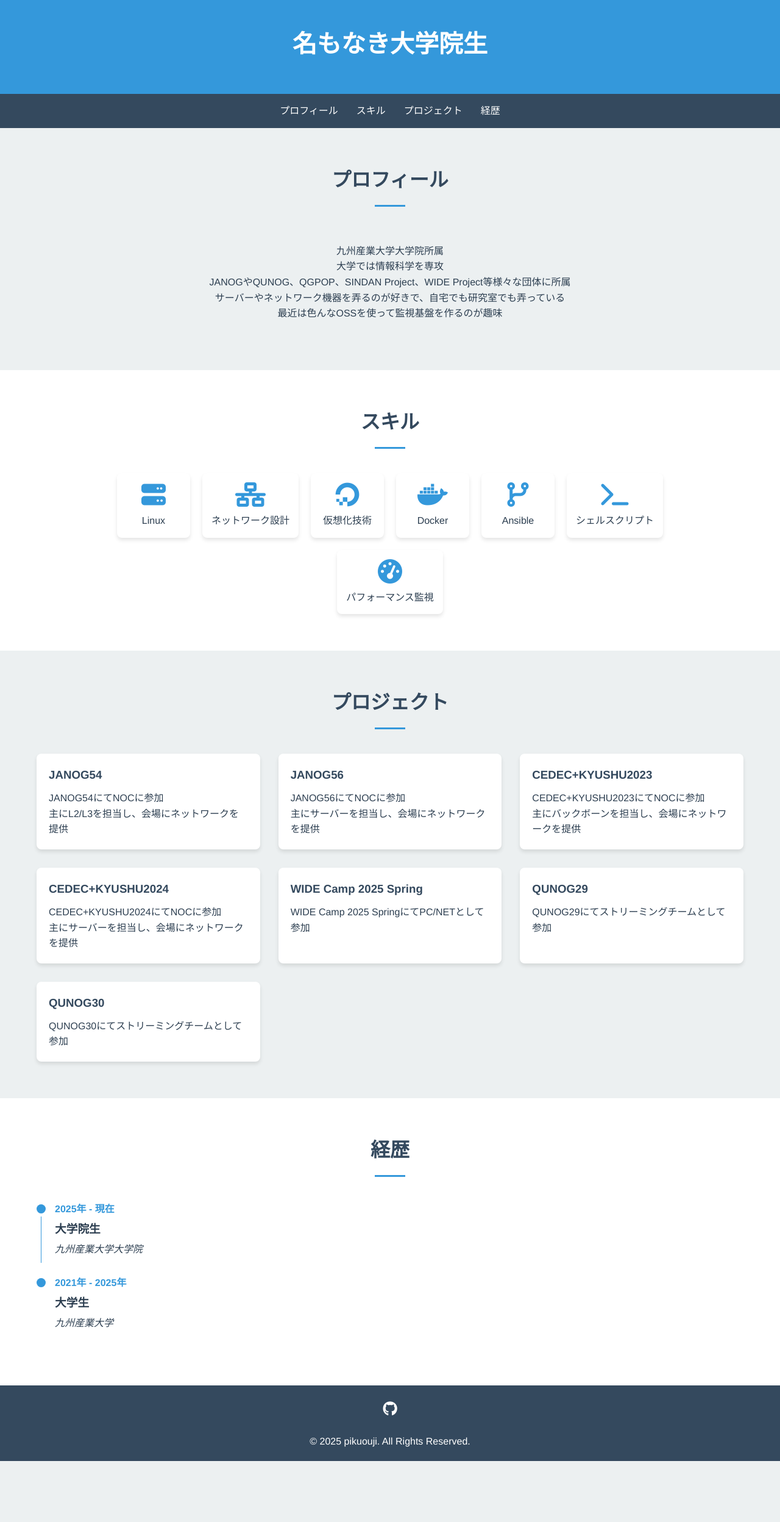
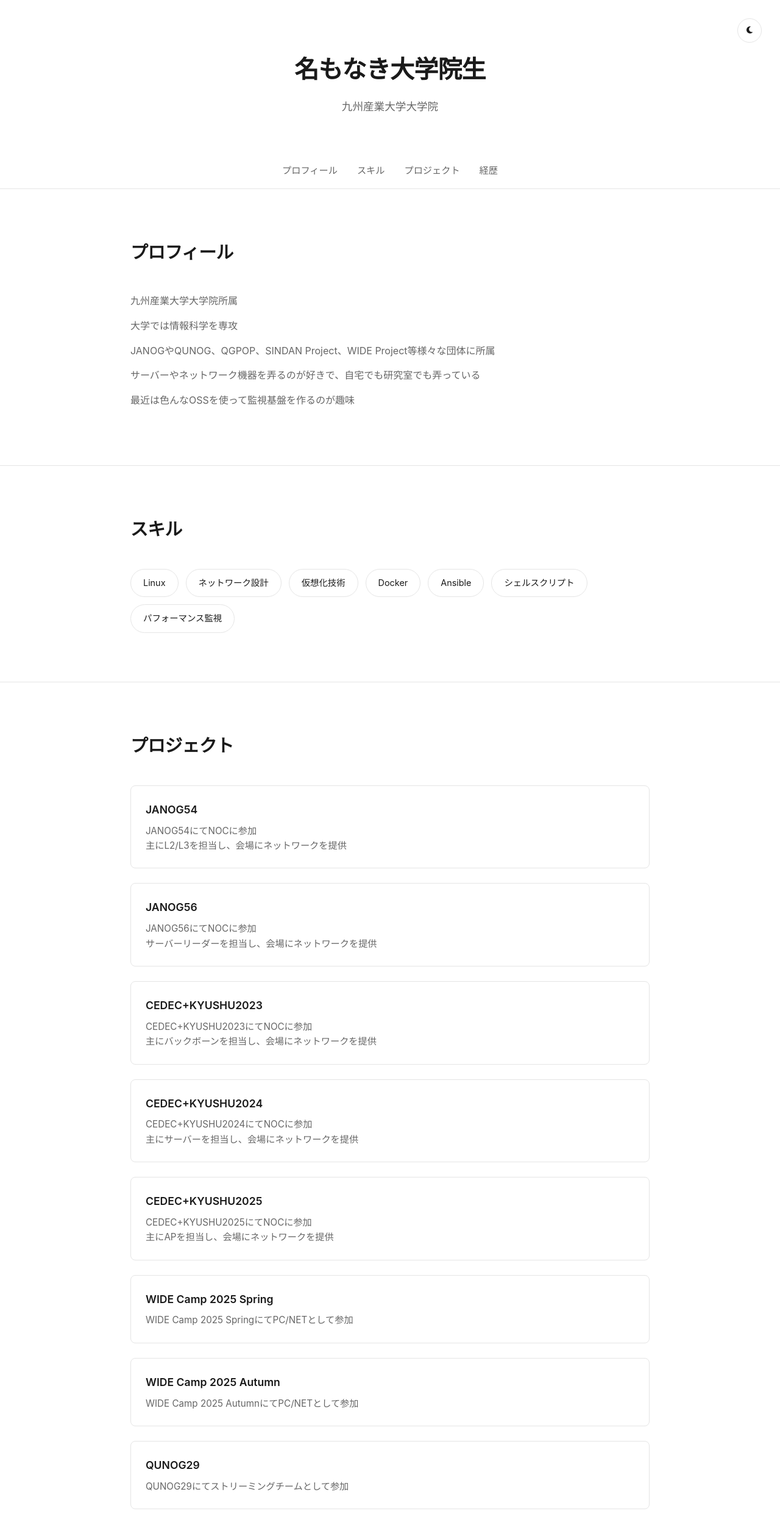
Before and after one commit to pikuouji/pikuouji.github.io, a plain HTML site: page index.html in a window 1280 px wide. Shown: the top 2496 px of the page at 61% size. Before the commit the page ends 2396 px from the top, so only its background shows below. Drawn offline with Linux system fonts and the light colour scheme.

Commit message:
モダンなデザインに更新、ダークモード対応、新規プロジェクト追加
- シンプルでモダンなデザインに刷新
- ダークモード/ライトモード切り替え機能を追加
- システムのテーマ設定を自動検出してデフォルト設定
- CEDEC+KYUSHU2025 APチーム活動を追加
- WIDE Camp 2025 Autumnを追加

```diff
--- a/index.html
+++ b/index.html
@@ -7,11 +7,19 @@
     <link rel="icon" href="logo.png">
     <style>
         :root {
-            --primary-color: #3498db;
-            --secondary-color: #2c3e50;
-            --accent-color: #e74c3c;
-            --light-color: #ecf0f1;
-            --dark-color: #34495e;
+            --bg-color: #ffffff;
+            --text-color: #1a1a1a;
+            --text-secondary: #666666;
+            --border-color: #e5e5e5;
+            --hover-bg: #f8f9fa;
+        }
+
+        [data-theme="dark"] {
+            --bg-color: #1a1a1a;
+            --text-color: #e5e5e5;
+            --text-secondary: #a0a0a0;
+            --border-color: #333333;
+            --hover-bg: #252525;
         }
 
         * {
@@ -21,321 +29,237 @@
         }
 
         body {
-            font-family: 'Helvetica Neue', Arial, sans-serif;
-            line-height: 1.6;
-            color: var(--secondary-color);
-            background-color: var(--light-color);
+            font-family: -apple-system, BlinkMacSystemFont, 'Segoe UI', 'Roboto', 'Oxygen', 'Ubuntu', sans-serif;
+            line-height: 1.7;
+            color: var(--text-color);
+            background-color: var(--bg-color);
         }
 
         .container {
-            max-width: 1200px;
+            max-width: 900px;
             margin: 0 auto;
-            padding: 0 20px;
+            padding: 0 24px;
         }
 
         header {
-            background-color: var(--primary-color);
-            color: white;
-            padding: 40px 0;
+            padding: 80px 0 60px;
             text-align: center;
+            position: relative;
         }
 
-        .profile-img {
-            width: 150px;
-            height: 150px;
+        .theme-toggle {
+            position: absolute;
+            top: 30px;
+            right: 30px;
+            background: none;
+            border: 1px solid var(--border-color);
             border-radius: 50%;
-            object-fit: cover;
-            border: 5px solid white;
-            margin-bottom: 20px;
+            width: 40px;
+            height: 40px;
+            cursor: pointer;
+            display: flex;
+            align-items: center;
+            justify-content: center;
+            color: var(--text-color);
+            transition: all 0.2s;
+        }
+
+        .theme-toggle:hover {
+            background-color: var(--hover-bg);
         }
 
         .name {
             font-size: 2.5rem;
-            margin-bottom: 10px;
+            font-weight: 600;
+            margin-bottom: 12px;
+            letter-spacing: -0.02em;
         }
 
         .title {
-            font-size: 1.2rem;
-            opacity: 0.9;
+            font-size: 1.1rem;
+            color: var(--text-secondary);
+            font-weight: 400;
         }
 
         nav {
-            background-color: var(--dark-color);
-            padding: 15px 0;
+            border-bottom: 1px solid var(--border-color);
             position: sticky;
             top: 0;
             z-index: 100;
+            background-color: var(--bg-color);
+            backdrop-filter: blur(10px);
         }
 
         nav ul {
             display: flex;
             justify-content: center;
             list-style: none;
-        }
-
-        nav li {
-            margin: 0 15px;
+            gap: 32px;
+            padding: 16px 0;
         }
 
         nav a {
-            color: white;
+            color: var(--text-secondary);
             text-decoration: none;
             font-weight: 500;
-            transition: color 0.3s;
+            font-size: 0.95rem;
+            transition: color 0.2s;
         }
 
         nav a:hover {
-            color: var(--accent-color);
+            color: var(--text-color);
         }
 
         section {
-            padding: 60px 0;
+            padding: 80px 0;
+            border-bottom: 1px solid var(--border-color);
         }
 
-        section:nth-child(even) {
-            background-color: white;
+        section:last-of-type {
+            border-bottom: none;
         }
 
         .section-title {
-            text-align: center;
+            font-size: 1.8rem;
             margin-bottom: 40px;
-            color: var(--dark-color);
-            font-size: 2rem;
-            position: relative;
-        }
-
-        .section-title::after {
-            content: '';
-            display: block;
-            width: 50px;
-            height: 3px;
-            background-color: var(--primary-color);
-            margin: 15px auto 0;
-        }
-
-        .about-content {
-            text-align: center;
-            display: flex;
-            flex-wrap: wrap;
-            justify-content: space-between;
-            align-items: center;
+            font-weight: 600;
+            letter-spacing: -0.02em;
         }
 
         .about-text {
-            flex: 1;
-            min-width: 300px;
-            padding: 20px;
+            max-width: 700px;
+            color: var(--text-secondary);
+            line-height: 1.8;
         }
 
-        /* 新しいスキルのスタイル */
+        .about-text p {
+            margin-bottom: 12px;
+        }
+
         .skills-container {
             display: flex;
             flex-wrap: wrap;
-            justify-content: center;
-            gap: 20px;
-            max-width: 900px;
-            margin: 0 auto;
+            gap: 12px;
         }
 
         .skill-item {
-            background-color: white;
-            border-radius: 8px;
-            padding: 15px;
-            box-shadow: 0 4px 6px rgba(0, 0, 0, 0.1);
-            display: flex;
-            flex-direction: column;
-            align-items: center;
-            min-width: 120px;
-            transition: transform 0.3s;
+            padding: 10px 20px;
+            border: 1px solid var(--border-color);
+            border-radius: 24px;
+            font-size: 0.9rem;
+            color: var(--text-color);
+            transition: all 0.2s;
         }
 
         .skill-item:hover {
-            transform: translateY(-5px);
-        }
-
-        .skill-icon {
-            font-size: 2.5rem;
-            color: var(--primary-color);
-            margin-bottom: 10px;
-        }
-
-        .skill-name {
-            font-weight: 500;
-            text-align: center;
+            background-color: var(--hover-bg);
         }
 
         .projects {
-            display: grid;
-            grid-template-columns: repeat(auto-fill, minmax(300px, 1fr));
-            gap: 30px;
+            display: flex;
+            flex-direction: column;
+            gap: 24px;
         }
 
         .project-card {
-            background-color: white;
+            padding: 24px;
+            border: 1px solid var(--border-color);
             border-radius: 8px;
-            overflow: hidden;
-            box-shadow: 0 4px 6px rgba(0, 0, 0, 0.1);
-            transition: transform 0.3s;
+            transition: all 0.2s;
         }
 
         .project-card:hover {
-            transform: translateY(-5px);
-        }
-
-        .project-img {
-            width: 100%;
-            height: 200px;
-            object-fit: cover;
-        }
-
-        .project-info {
-            padding: 20px;
+            background-color: var(--hover-bg);
         }
 
         .project-title {
-            color: var(--dark-color);
-            margin-bottom: 10px;
+            font-size: 1.1rem;
+            font-weight: 600;
+            margin-bottom: 8px;
         }
 
-        .project-tags {
-            display: flex;
-            flex-wrap: wrap;
-            gap: 5px;
-            margin-top: 15px;
-        }
-
-        .tag {
-            background-color: var(--primary-color);
-            color: white;
-            padding: 5px 10px;
-            border-radius: 20px;
-            font-size: 0.8rem;
+        .project-card p {
+            color: var(--text-secondary);
+            font-size: 0.95rem;
+            line-height: 1.6;
         }
 
         .experience-item {
-            margin-bottom: 30px;
-            position: relative;
-            padding-left: 30px;
+            margin-bottom: 32px;
+            padding-bottom: 32px;
+            border-bottom: 1px solid var(--border-color);
         }
 
-        .experience-item::before {
-            content: '';
-            position: absolute;
-            left: 0;
-            top: 5px;
-            width: 15px;
-            height: 15px;
-            border-radius: 50%;
-            background-color: var(--primary-color);
-        }
-
-        .experience-item:not(:last-child)::after {
-            content: '';
-            position: absolute;
-            left: 7px;
-            top: 25px;
-            width: 1px;
-            height: calc(100% - 15px);
-            background-color: var(--primary-color);
+        .experience-item:last-child {
+            border-bottom: none;
+            margin-bottom: 0;
+            padding-bottom: 0;
         }
 
         .experience-date {
-            font-weight: bold;
-            color: var(--primary-color);
+            font-size: 0.9rem;
+            color: var(--text-secondary);
+            margin-bottom: 8px;
         }
 
         .experience-title {
-            margin: 5px 0;
+            font-size: 1.1rem;
+            font-weight: 600;
+            margin-bottom: 4px;
         }
 
         .experience-company {
-            font-style: italic;
-            margin-bottom: 10px;
-        }
-
-        .contact-info {
-            text-align: center;
-            max-width: 600px;
-            margin: 0 auto 40px;
-        }
-
-        .contact-email {
-            margin: 30px 0;
-            text-align: center;
-            font-size: 1.3rem;
-        }
-
-        .contact-email a {
-            color: var(--primary-color);
-            text-decoration: none;
-            font-weight: 500;
-            padding: 10px 20px;
-            border: 2px solid var(--primary-color);
-            border-radius: 5px;
-            transition: all 0.3s;
-            display: inline-block;
-        }
-
-        .contact-email a:hover {
-            background-color: var(--primary-color);
-            color: white;
-        }
-
-        .btn {
-            display: inline-block;
-            background-color: var(--primary-color);
-            color: white;
-            padding: 12px 25px;
-            border: none;
-            border-radius: 4px;
-            cursor: pointer;
-            font-size: 1rem;
-            transition: background-color 0.3s;
-        }
-
-        .btn:hover {
-            background-color: #2980b9;
+            color: var(--text-secondary);
+            font-size: 0.95rem;
         }
 
         footer {
-            background-color: var(--dark-color);
-            color: white;
+            padding: 60px 0;
             text-align: center;
-            padding: 20px 0;
         }
 
         .social-links {
             display: flex;
             justify-content: center;
+            gap: 20px;
             margin-bottom: 20px;
-            gap: 15px;
         }
 
         .social-icon {
-            color: white;
-            font-size: 1.5rem;
-            transition: color 0.3s;
+            color: var(--text-color);
+            font-size: 1.3rem;
+            transition: opacity 0.2s;
         }
 
         .social-icon:hover {
-            color: var(--accent-color);
+            opacity: 0.6;
+        }
+
+        footer p {
+            color: var(--text-secondary);
+            font-size: 0.9rem;
         }
 
         @media (max-width: 768px) {
-            .about-content {
-                flex-direction: column;
+            .name {
+                font-size: 2rem;
             }
 
             nav ul {
-                flex-wrap: wrap;
+                gap: 20px;
             }
 
-            nav li {
-                margin: 5px 10px;
+            section {
+                padding: 60px 0;
             }
 
-            .skills-container {
-                justify-content: center;
+            .section-title {
+                font-size: 1.5rem;
+            }
+
+            .theme-toggle {
+                top: 20px;
+                right: 20px;
             }
         }
     </style>
@@ -344,8 +268,11 @@
 <body>
     <header>
         <div class="container">
-            <!-- <img src="/api/placeholder/150/150" alt="プロフィール画像" class="profile-img"> -->
+            <button class="theme-toggle" id="themeToggle" aria-label="テーマ切り替え">
+                <i class="fas fa-moon" id="themeIcon"></i>
+            </button>
             <h1 class="name">名もなき大学院生</h1>
+            <p class="title">九州産業大学大学院</p>
         </div>
     </header>
 
@@ -379,34 +306,13 @@
         <div class="container">
             <h2 class="section-title">スキル</h2>
             <div class="skills-container">
-                <div class="skill-item">
-                    <i class="fas fa-server skill-icon"></i>
-                    <span class="skill-name">Linux</span>
-                </div>
-                <div class="skill-item">
-                    <i class="fas fa-network-wired skill-icon"></i>
-                    <span class="skill-name">ネットワーク設計</span>
-                </div>
-                <div class="skill-item">
-                    <i class="fab fa-digital-ocean skill-icon"></i>
-                    <span class="skill-name">仮想化技術</span>
-                </div>
-                <div class="skill-item">
-                    <i class="fab fa-docker skill-icon"></i>
-                    <span class="skill-name">Docker</span>
-                </div>
-                <div class="skill-item">
-                    <i class="fas fa-code-branch skill-icon"></i>
-                    <span class="skill-name">Ansible</span>
-                </div>
-                <div class="skill-item">
-                    <i class="fas fa-terminal skill-icon"></i>
-                    <span class="skill-name">シェルスクリプト</span>
-                </div>
-                <div class="skill-item">
-                    <i class="fas fa-tachometer-alt skill-icon"></i>
-                    <span class="skill-name">パフォーマンス監視</span>
-                </div>
+                <div class="skill-item">Linux</div>
+                <div class="skill-item">ネットワーク設計</div>
+                <div class="skill-item">仮想化技術</div>
+                <div class="skill-item">Docker</div>
+                <div class="skill-item">Ansible</div>
+                <div class="skill-item">シェルスクリプト</div>
+                <div class="skill-item">パフォーマンス監視</div>
             </div>
         </div>
     </section>
@@ -427,7 +333,7 @@
                     <div class="project-info">
                         <h3 class="project-title">JANOG56</h3>
                         <p>JANOG56にてNOCに参加</p>
-                        <p>主にサーバーを担当し、会場にネットワークを提供</p>
+                        <p>サーバーリーダーを担当し、会場にネットワークを提供</p>
                     </div>
                 </div>
 
@@ -449,8 +355,23 @@
 
                 <div class="project-card">
                     <div class="project-info">
+                        <h3 class="project-title">CEDEC+KYUSHU2025</h3>
+                        <p>CEDEC+KYUSHU2025にてNOCに参加</p>
+                        <p>主にAPを担当し、会場にネットワークを提供</p>
+                    </div>
+                </div>
+
+                <div class="project-card">
+                    <div class="project-info">
                         <h3 class="project-title">WIDE Camp 2025 Spring</h3>
                         <p>WIDE Camp 2025 SpringにてPC/NETとして参加</p>
+                    </div>
+                </div>
+
+                <div class="project-card">
+                    <div class="project-info">
+                        <h3 class="project-title">WIDE Camp 2025 Autumn</h3>
+                        <p>WIDE Camp 2025 AutumnにてPC/NETとして参加</p>
                     </div>
                 </div>
 
@@ -500,6 +421,44 @@
     </footer>
 
     <script>
+        // テーマ切り替え
+        const themeToggle = document.getElementById('themeToggle');
+        const themeIcon = document.getElementById('themeIcon');
+        const html = document.documentElement;
+
+        // ユーザーのシステム設定を取得
+        const getPreferredTheme = () => {
+            const savedTheme = localStorage.getItem('theme');
+            if (savedTheme) {
+                return savedTheme;
+            }
+            return window.matchMedia('(prefers-color-scheme: dark)').matches ? 'dark' : 'light';
+        };
+
+        // テーマを適用
+        const setTheme = (theme) => {
+            html.setAttribute('data-theme', theme);
+            localStorage.setItem('theme', theme);
+            themeIcon.className = theme === 'dark' ? 'fas fa-sun' : 'fas fa-moon';
+        };
+
+        // 初期テーマを設定
+        setTheme(getPreferredTheme());
+
+        // トグルボタンのクリックイベント
+        themeToggle.addEventListener('click', () => {
+            const currentTheme = html.getAttribute('data-theme');
+            const newTheme = currentTheme === 'dark' ? 'light' : 'dark';
+            setTheme(newTheme);
+        });
+
+        // システムのテーマ設定変更を監視
+        window.matchMedia('(prefers-color-scheme: dark)').addEventListener('change', (e) => {
+            if (!localStorage.getItem('theme')) {
+                setTheme(e.matches ? 'dark' : 'light');
+            }
+        });
+
         // スムーズスクロール
         document.querySelectorAll('nav a').forEach(anchor => {
             anchor.addEventListener('click', function(e) {
```
